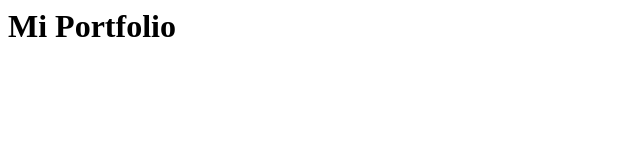
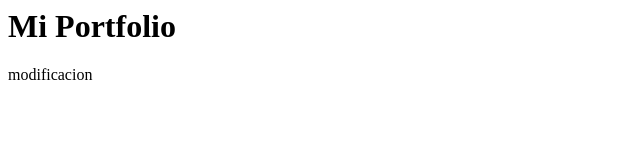
Before and after one commit to danibatta333/PortfolioBackend, a plain HTML site: page index.html in a window 1280 px wide. Shown: the full height of the page, 0-640 px from the left. Drawn offline with Linux system fonts and the light colour scheme.

Commit message:
Update index.html

```diff
--- a/index.html
+++ b/index.html
@@ -1 +1,2 @@
 <h1>Mi Portfolio</h1>
+<p>modificacion<p>
```
